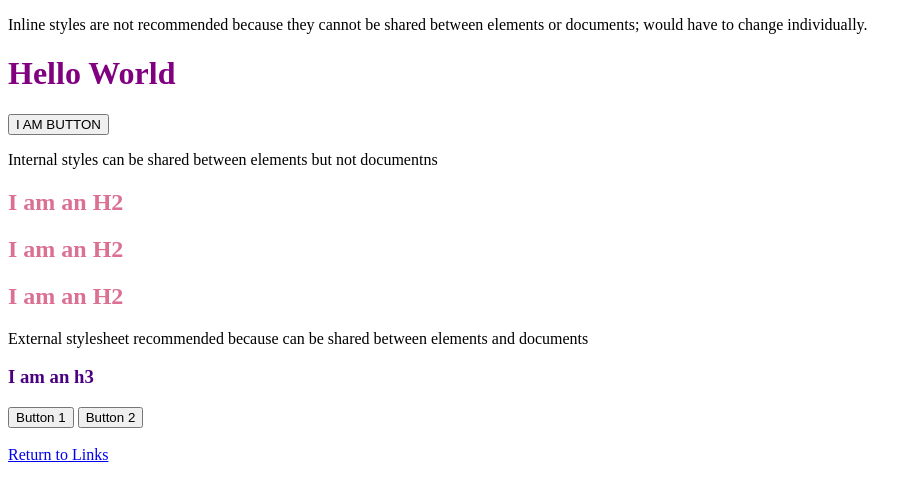
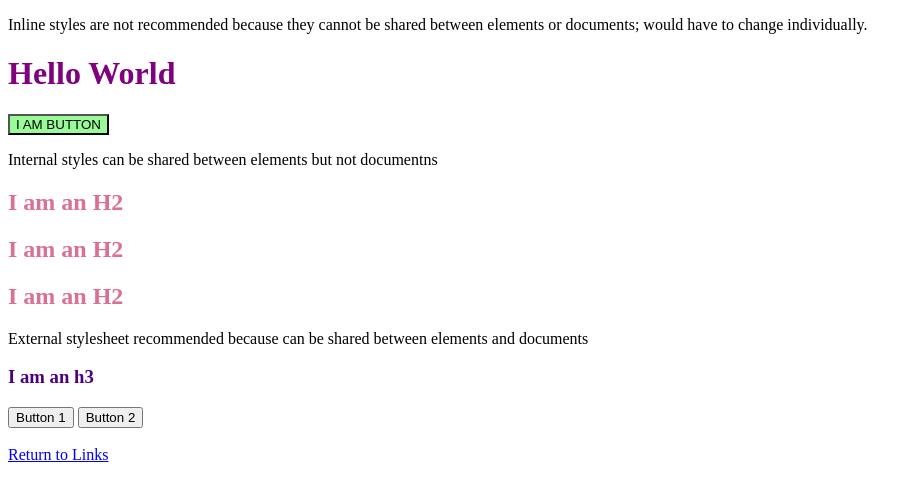
Before and after one commit to KaylaSG/bootcamp, a plain HTML site: page section6/index.html in a window 1280 px wide. Shown: the whole page, without its empty margins (0-918 px from the left). Drawn offline with Linux system fonts and the light colour scheme.

Commit message:
Update section 6

```diff
--- a/section6/index.html
+++ b/section6/index.html
@@ -14,7 +14,7 @@
 <body>
     <p>Inline styles are not recommended because they cannot be shared between elements or documents; would have to change individually.</p>
     <h1 style="color: purple;">Hello World</h1>
-    <button style="background-color: pale-green">I AM BUTTON</button>
+    <button style="background-color:palegreen;">I AM BUTTON</button>
 
     <p>Internal styles can be shared between elements but not documentns</p>
     <h2>I am an H2</h2>
```
